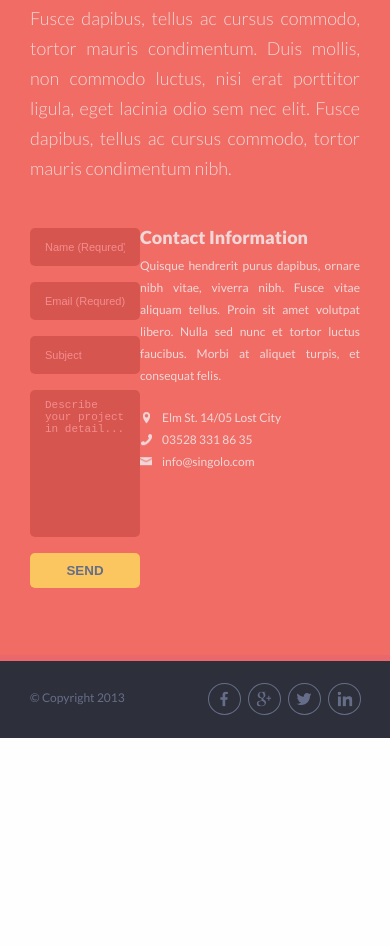
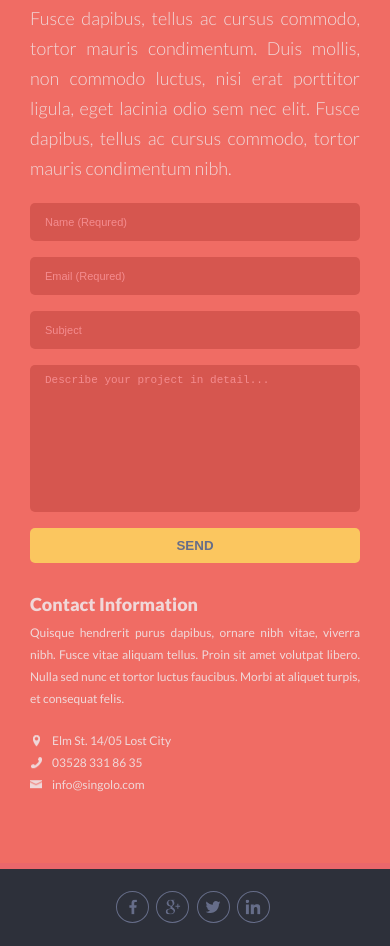
Before and after one commit to tlmnnk/singolo, a website: page index.html in a window 390 px wide. Shown: the part 4702-5648 px from the top of the page. Before the commit the page ends 5440 px from the top, so only its background shows below. Drawn offline with Linux system fonts and the light colour scheme.

Commit message:
feat: add responsive to contact and footer

```diff
--- a/sass/component/_contact.scss
+++ b/sass/component/_contact.scss
@@ -1,5 +1,14 @@
 .contact {
     max-width: 300px;
+
+    @include media-body {
+        margin-left: 30px;
+    }
+    @include media-tablet {
+        margin-top: 32px;
+        max-width: 100%;
+        margin-left: 0;
+    }
 
     &__title {
         color: $color-light-text;
--- a/sass/component/_footer.scss
+++ b/sass/component/_footer.scss
@@ -7,9 +7,17 @@
         line-height: 3rem;
         font-weight: 400;
         color: $color-dark-title;
+
+        @include media-tablet {
+            display: none;
+        }
     }
 
     &__socials {
        margin-right: -5px;
+
+       @include media-tablet {
+           margin: 0 auto;
+       }
     }
 }
--- a/sass/component/_form.scss
+++ b/sass/component/_form.scss
@@ -7,6 +7,11 @@
     font-weight: 400;
 
     flex-grow: 1;
+
+    @include media-tablet {
+        margin-top: 20px;
+        max-width: 100%;
+    }
 
     & > input, textarea {
         margin-top: 16px;
@@ -70,6 +75,10 @@
         transition: all .3s;
         cursor: pointer;
 
+        @include media-tablet {
+            width: 100%;
+        }
+
         &:hover {
             background-color: rgb(255, 239, 168);
         }
--- a/sass/component/_get-quote.scss
+++ b/sass/component/_get-quote.scss
@@ -14,5 +14,9 @@
 
     &__contact {
         margin-top: 45px;
+
+        @include media-tablet {
+            display: initial;
+        }
     }
 }
```
Also changed, not shown: style.css, 1 other file.
